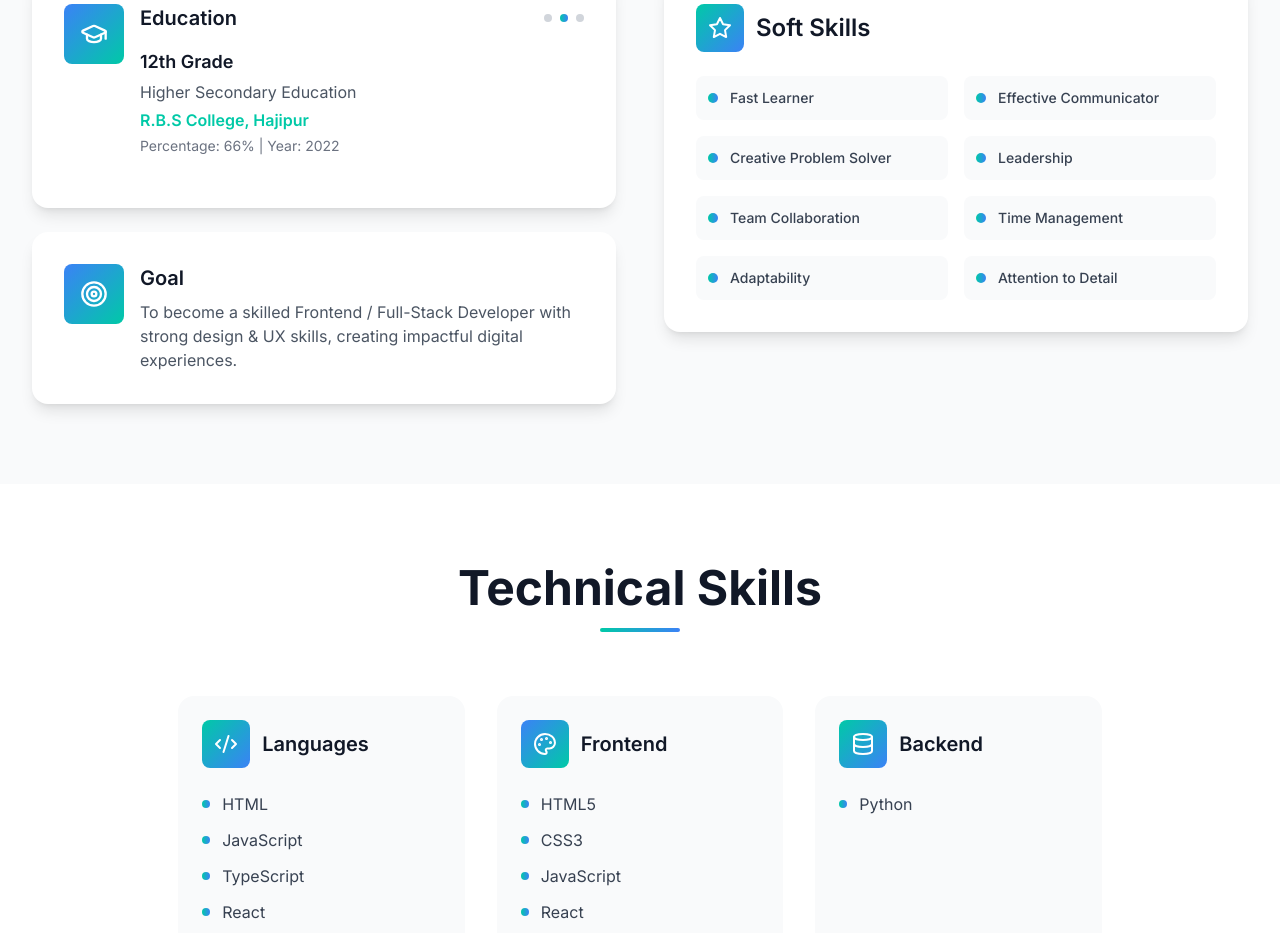
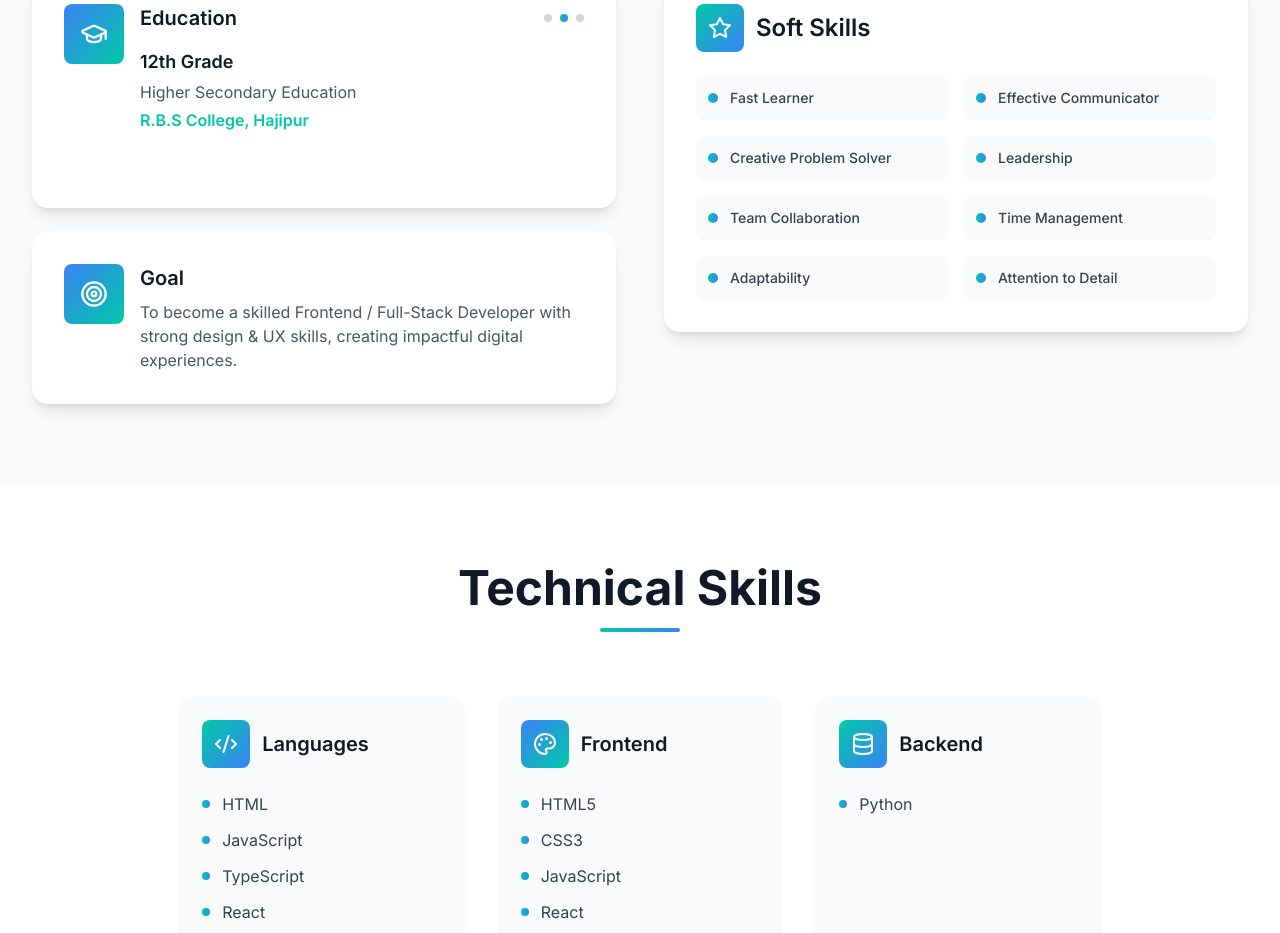
Before and after one commit to Ayushanupam7/My-portfolio-ay, a React (Vite) app: page / in a window 1280 px wide. Shown: the part 1040-1973 px from the top of the page. Built offline with nearby package versions, Linux system fonts and the light colour scheme.

Commit message:
modified:   src/components/About.tsx

```diff
--- a/src/components/About.tsx
+++ b/src/components/About.tsx
@@ -10,21 +10,21 @@ export default function About() {
       level: "College",
       degree: personalInfo.education,
       institution: personalInfo.college,
-      details: `CGPA: ${personalInfo.cgpa}`,
+      // details: `CGPA: ${personalInfo.cgpa}`,
       color: "from-[#00C9A7] to-[#3B82F6]"
     },
     {
       level: "12th Grade",
       degree: "Higher Secondary Education",
       institution: personalInfo.school12th || "School Name",
-      details: `Percentage: ${personalInfo.percentage12th || "XX%"} | Year: ${personalInfo.year12th || "XXXX"}`,
+      // details: `Percentage: ${personalInfo.percentage12th || "XX%"} | Year: ${personalInfo.year12th || "XXXX"}`,
       color: "from-[#3B82F6] to-[#00C9A7]"
     },
     {
       level: "10th Grade",
       degree: "Secondary Education",
       institution: personalInfo.school10th || "School Name",
-      details: `Percentage: ${personalInfo.percentage10th || "XX%"} | Year: ${personalInfo.year10th || "XXXX"}`,
+      // details: `Percentage: ${personalInfo.percentage10th || "XX%"} | Year: ${personalInfo.year10th || "XXXX"}`,
       color: "from-[#00C9A7] to-[#3B82F6]"
     }
   ];
```
